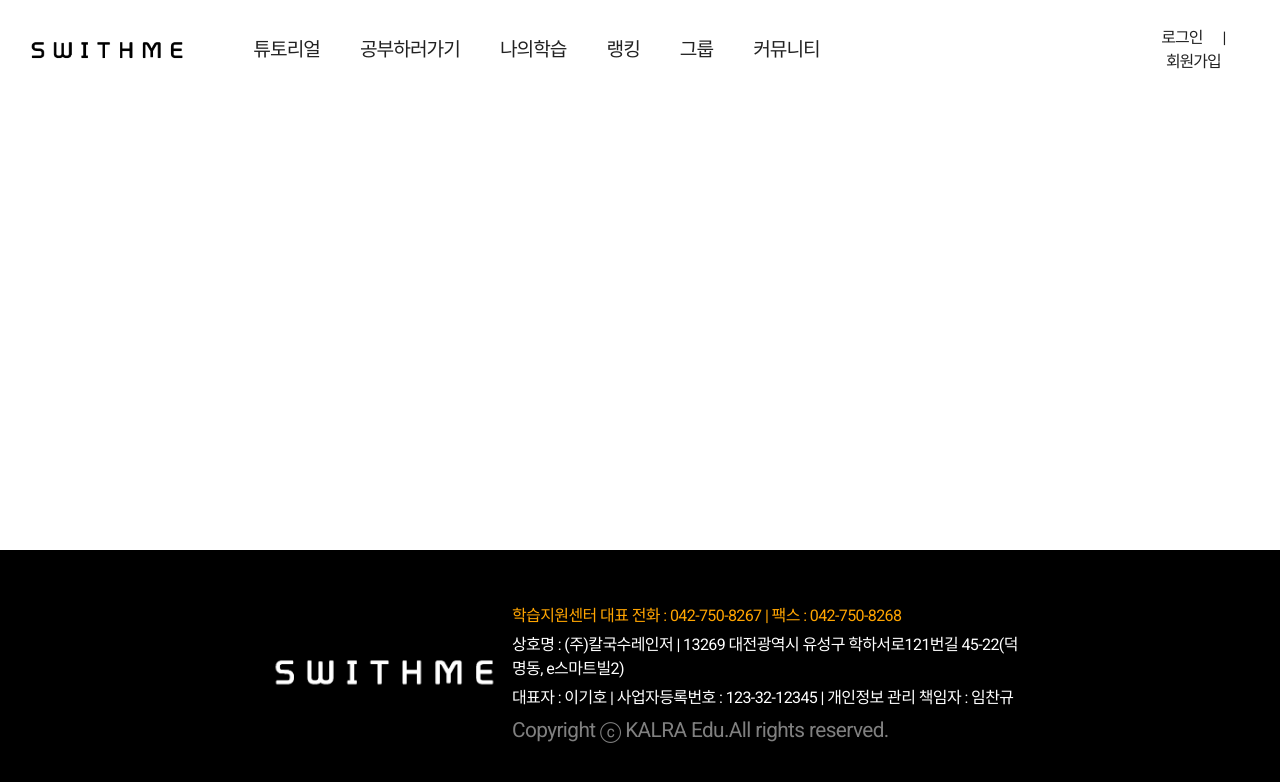
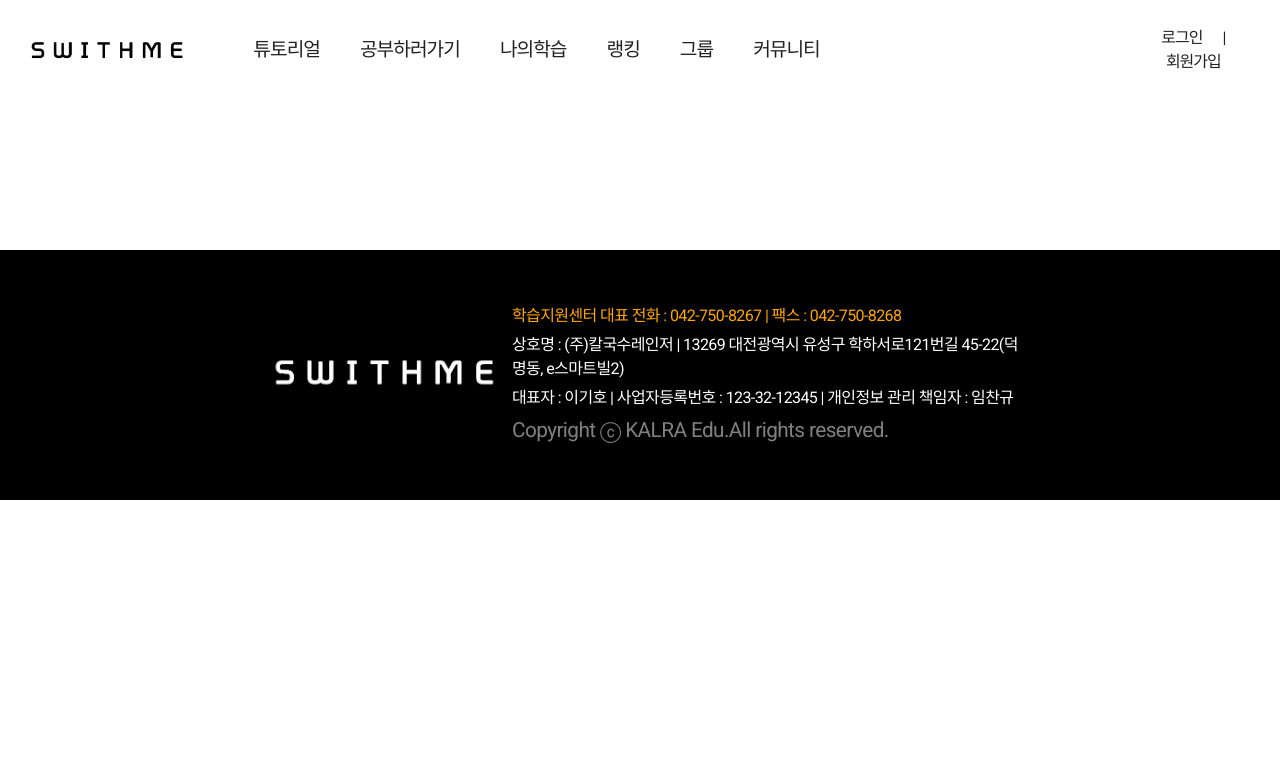
Before and after one commit to lahreum/Swithme, a Vue app in the folder frontend/: page / in a window 1280 px wide. Shown: the top 782 px of the page. Built offline with nearby package versions, Linux system fonts and the light colour scheme.

Commit message:
Fix: delete <v-main>

```diff
--- a/frontend/src/App.vue
+++ b/frontend/src/App.vue
@@ -1,9 +1,7 @@
 <template>
   <v-app>
     <app-header></app-header>
-    <v-main>
-      <router-view />
-    </v-main>
+    <router-view />
     <app-footer></app-footer>
   </v-app>
 </template>
```
